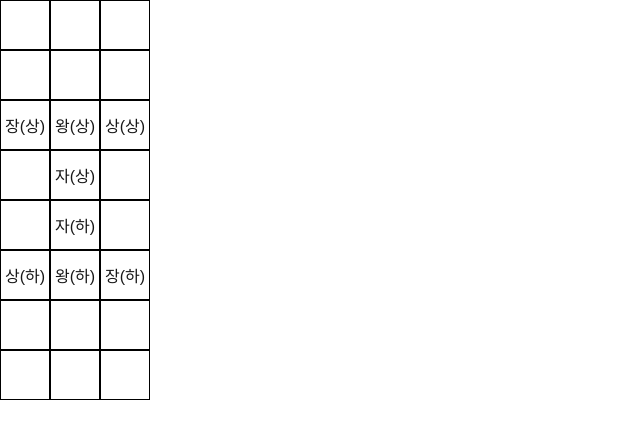
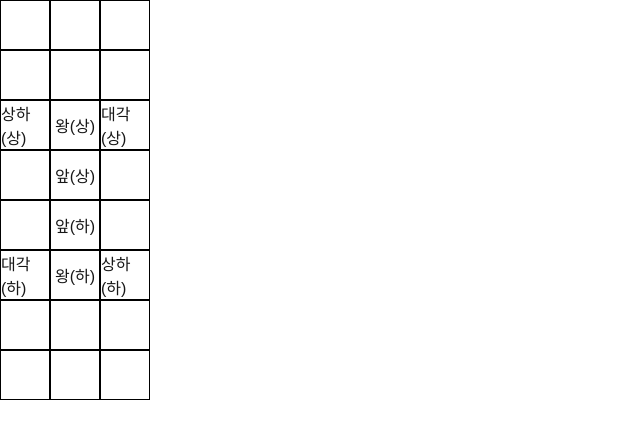
Before and after one commit to LikeLionSCH/Festival, a Next.js app: page /12 in a window 1280 px wide. Shown: the top 438 px of the page, without its empty margins (0-640 px from the left). Built offline with nearby package versions, Linux system fonts and the light colour scheme.

Commit message:
update: 이동 불가 조건 추가

```diff
--- a/src/app/12/page.tsx
+++ b/src/app/12/page.tsx
@@ -1,29 +1,46 @@
 "use client"
 
+import { useEffect, useState } from "react"
 import useLogic from "./useLogic"
 
+type Position = {
+  row: number
+  col: number
+}
+
 export default function Page() {
-  const { board, predictAI } = useLogic()
+  const { board, predictAI, movePiece, turn } = useLogic()
+  const [startPosition, setStartPosition] = useState<Position>({
+    row: -1,
+    col: -1,
+  })
+
+  useEffect(() => {
+    console.log("턴:", turn)
+    if (turn === "up") {
+      predictAI()
+    }
+  }, [turn])
 
   function getKrFromPid(pid: number) {
     if (pid === 0) {
-      return "장(상)"
+      return "상하(상)"
     } else if (pid === 1) {
       return "왕(상)"
     } else if (pid === 2) {
-      return "상(상)"
+      return "대각(상)"
     } else if (pid === 3) {
-      return "자(상)"
+      return "앞(상)"
     } else if (pid === 4) {
       return "후(상)"
     } else if (pid === 5) {
-      return "자(하)"
+      return "앞(하)"
     } else if (pid === 6) {
-      return "상(하)"
+      return "대각(하)"
     } else if (pid === 7) {
       return "왕(하)"
     } else if (pid === 8) {
-      return "장(하)"
+      return "상하(하)"
     } else if (pid === 9) {
       return "후(하)"
     } else {
@@ -31,13 +48,26 @@ export default function Page() {
     }
   }
 
+  function handleCellClick(row: number, col: number) {
+    if (startPosition.row === -1 && startPosition.col === -1) {
+      // 첫 번째 클릭: 시작 위치 설정
+      setStartPosition({ row, col })
+    } else {
+      // 두 번째 클릭: 이동할 위치 설정
+      const { row: startRow, col: startCol } = startPosition
+      movePiece(startRow, startCol, row, col)
+      setStartPosition({ row: -1, col: -1 }) // 시작 위치 초기화
+    }
+  }
+
   return (
-    <div onClick={predictAI}>
+    <div>
       {board.map((row, rowIndex) => (
         <div key={rowIndex} style={{ display: "flex" }}>
           {row.map((cell, cellIndex) => (
             <div
               key={cellIndex}
+              onClick={() => handleCellClick(rowIndex, cellIndex)}
               style={{
                 width: "50px",
                 height: "50px",
--- a/src/app/12/useLogic.ts
+++ b/src/app/12/useLogic.ts
@@ -8,7 +8,7 @@ const boardAtom = atom<Array<Array<number>>>([])
 
 function useLogic() {
   const [board, setBoard] = useAtom(boardAtom)
-  const [turn, setTurn] = useState(0)
+  const [turn, setTurn] = useState<"up" | "down">("down")
 
   useEffect(() => {
     resetBoard()
@@ -34,7 +34,7 @@ function useLogic() {
 
     const { data } = await axios.post("http://192.168.0.100:8000/predict", {
       board: boardData,
-      turn: turn,
+      turn: turn === "up" ? 0 : 1,
     })
 
     const action = data.predicted_action
@@ -54,12 +54,11 @@ function useLogic() {
     console.log(
       `도착: index = ${target_index}, row = ${target_row}, col = ${target_col}`
     )
-
-    const newBoard = [...board]
-    newBoard[target_row][target_col] = newBoard[start_row][start_col]
-    newBoard[start_row][start_col] = -1
-    setBoard(newBoard)
-    setTurn(turn === 0 ? 1 : 0) // 턴 변경
+    if (data.done) {
+      alert("게임 종료 / " + data.reward)
+      return
+    }
+    movePiece(start_row, start_col, target_row, target_col) // AI의 예측 이동
   }
 
   function resetBoard() {
@@ -80,7 +79,192 @@ function useLogic() {
     setBoard(newBoard)
   }
 
-  return { board, predictAI }
+  function movePiece(
+    startRow: number,
+    startCol: number,
+    targetRow: number,
+    targetCol: number
+  ) {
+    // 이동할 칸이 유효한지 확인
+    if (!isValidMove(startRow, startCol, targetRow, targetCol)) {
+      alert("Invalid move")
+      return
+    }
+
+    let newBoard = [...board]
+    // 이동할 칸에 기물 있는지 확인
+    if (board[targetRow][targetCol] !== -1) {
+      newBoard = catchPiece(board[targetRow][targetCol])
+    }
+    newBoard[targetRow][targetCol] = newBoard[startRow][startCol]
+    newBoard[startRow][startCol] = -1
+    setBoard(newBoard)
+    setTurn(turn === "up" ? "down" : "up") // 턴 변경
+  }
+
+  function catchPiece(targetPiece: number) {
+    const newBoard = [...board]
+    // 상단 기물 처리
+    if (targetPiece === 0) {
+      if (board[6][2] !== -1) {
+        newBoard[7][2] = 8
+      } else {
+        newBoard[6][2] = 8
+      }
+    }
+    if (targetPiece === 2) {
+      if (board[6][1] !== -1) {
+        newBoard[7][1] = 6
+      } else {
+        newBoard[6][1] = 6
+      }
+    }
+    if (targetPiece === 3) {
+      if (board[6][0] !== -1) {
+        newBoard[7][0] = 5
+      } else {
+        newBoard[6][0] = 5
+      }
+    }
+    if (targetPiece === 4) {
+      if (board[6][0] !== -1) {
+        newBoard[7][0] = 5
+      } else {
+        newBoard[6][0] = 5
+      }
+    }
+
+    // 하단 기물 처리
+    if (targetPiece === 5) {
+      if (board[1][2] !== -1) {
+        newBoard[0][2] = 3
+      } else {
+        newBoard[1][2] = 3
+      }
+    }
+    if (targetPiece === 6) {
+      if (board[1][1] !== -1) {
+        newBoard[0][1] = 0
+      } else {
+        newBoard[1][1] = 0
+      }
+    }
+    if (targetPiece === 8) {
+      if (board[1][0] !== -1) {
+        newBoard[0][0] = 2
+      } else {
+        newBoard[1][0] = 2
+      }
+    }
+    if (targetPiece === 9) {
+      if (board[1][2] !== -1) {
+        newBoard[0][2] = 3
+      } else {
+        newBoard[1][2] = 3
+      }
+    }
+
+    return newBoard
+  }
+  //갈 수 있는 칸인지 확인
+  function isValidMove(
+    startRow: number,
+    startCol: number,
+    targetRow: number,
+    targetCol: number
+  ) {
+    const piece = board[startRow][startCol]
+    const targetPiece = board[targetRow][targetCol]
+    // 윗사람이 자신의 말이 있는 곳으로 이동 불가
+    if (piece <= 4 && targetPiece <= 4 && targetPiece !== -1) {
+      return false
+    }
+    if (piece >= 5 && targetPiece >= 5) {
+      return false
+    }
+    // 이동할 칸이 보드 범위를 벗어나는지 확인
+    if (startRow >= 2 && startRow <= 5) {
+      if (targetRow < 2 || targetRow > 5) {
+        return false
+      }
+    }
+
+    if (startRow < 2) {
+      if (turn === "down") {
+        return false
+      }
+      return targetRow < 5
+    }
+    if (startRow > 5) {
+      if (turn === "up") {
+        return false
+      }
+      return targetRow > 2
+    }
+
+    const rowDiff = Math.abs(targetRow - startRow)
+    const colDiff = Math.abs(targetCol - startCol)
+
+    // 상하좌우 기물 이동
+    if (piece === 0 || piece === 8) {
+      if (rowDiff > 0 && colDiff === 0) {
+        return true
+      }
+      if (colDiff > 0 && rowDiff === 0) {
+        return true
+      }
+      return false
+    }
+    // 대각선 기물 이동
+    if (piece === 2 || piece === 6) {
+      if (rowDiff === 1 && colDiff === 1) {
+        return true
+      }
+      return false
+    }
+    // 왕 기물 이동
+    if (piece === 1 || piece === 7) {
+      if (rowDiff <= 1 && colDiff <= 1) {
+        return true
+      }
+      return false
+    }
+    // 자 기물 이동
+    if (piece === 3) {
+      return rowDiff === 1 && startRow < targetRow
+    }
+    if (piece === 5) {
+      return rowDiff === 1 && startRow > targetRow
+    }
+    // 후 기물 이동
+    if (piece === 4) {
+      if (rowDiff === 1 && colDiff === 0) {
+        return true
+      }
+      if (colDiff === 1 && rowDiff === 0) {
+        return true
+      }
+      if (rowDiff === 1 && colDiff === 1) {
+        return startRow < targetRow
+      }
+      return false
+    }
+    if (piece === 9) {
+      if (rowDiff === 1 && colDiff === 0) {
+        return true
+      }
+      if (colDiff === 1 && rowDiff === 0) {
+        return true
+      }
+      if (rowDiff === 1 && colDiff === 1) {
+        return startRow > targetRow
+      }
+      return false
+    }
+    return true
+  }
+
+  return { board, predictAI, movePiece, turn }
 }
 
 export default useLogic
```
